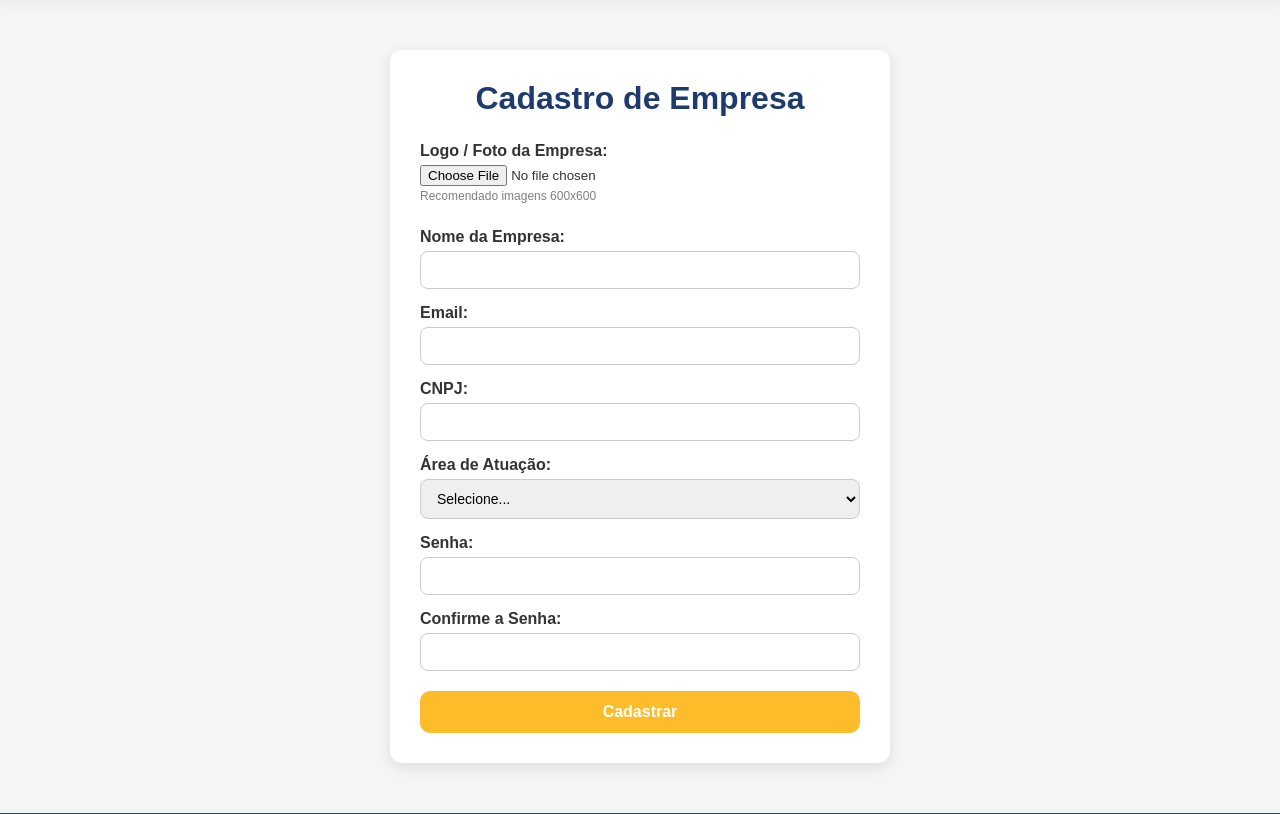
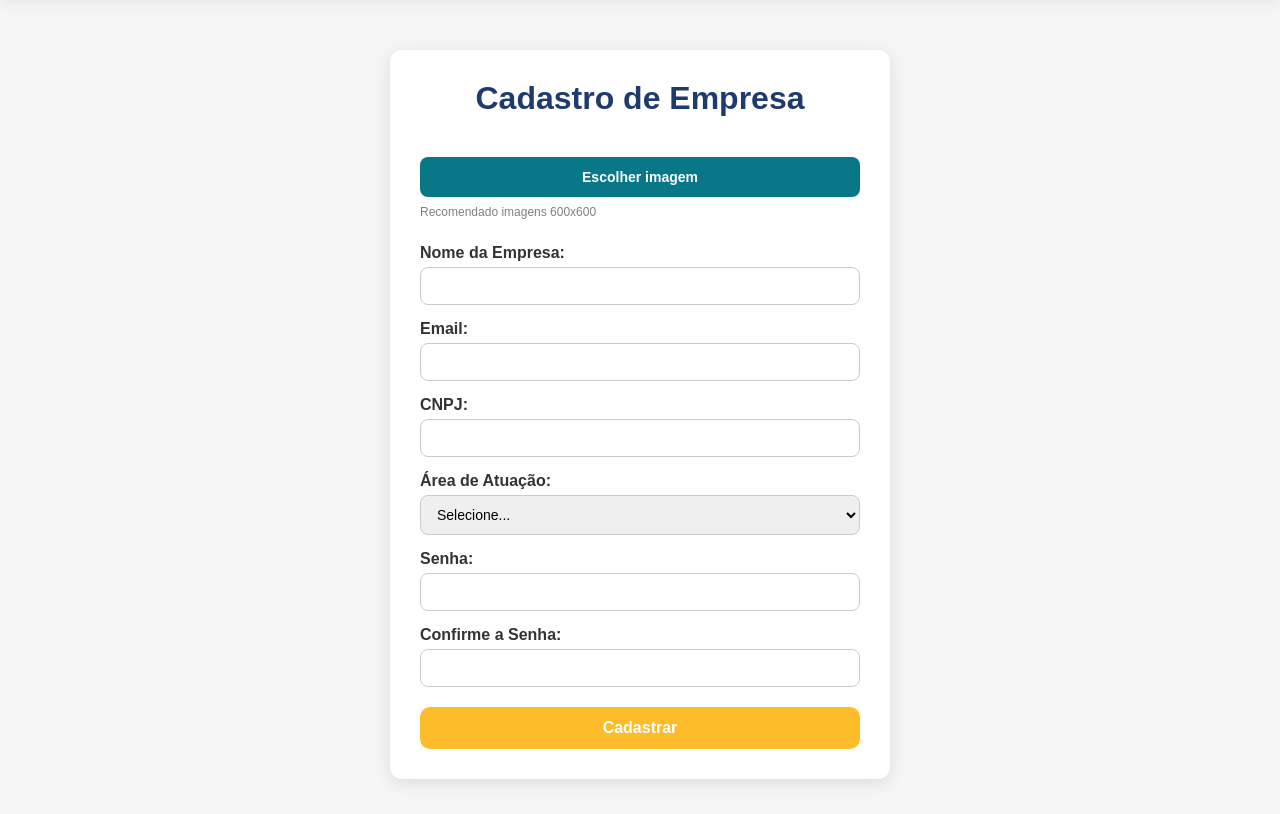
Before and after one commit to willian-hm/CareerLab, a PHP site: page /cadastro-empresa.php in a window 1280 px wide. Shown: the part 68-882 px from the top of the page. Run offline with PHP 8.4, Linux system fonts and the light colour scheme; data that the repository does not hold is empty; some libraries are stand-ins or nearby versions.

Commit message:
parte empresa 2

```diff
--- a/screens/cadastro-empresa.php
+++ b/screens/cadastro-empresa.php
@@ -28,9 +28,13 @@ unset($_SESSION['mensagem']);
             <?php endif; ?>
             <form method="POST" enctype="multipart/form-data" action="processa-empresa.php">
 
-                <label>Logo / Foto da Empresa:</label>
-                <input type="file" name="foto" accept="image/*" onchange="previewImage(event)">
+                <!-- Botão personalizado -->
+                <label for="foto" class="custom-file-label">Escolher imagem</label>
+                <input type="file" id="foto" name="foto" accept="image/*" onchange="previewImage(event)">
                 <small>Recomendado imagens 600x600</small>
+
+                <!-- Nome do arquivo e preview -->
+                <p id="file-name"></p>
                 <div id="preview-container">
                     <img id="preview" src="#" alt="Preview" style="display:none;">
                 </div>
--- a/screens/cadastro.css
+++ b/screens/cadastro.css
@@ -69,6 +69,40 @@ form select {
     transition: 0.2s;
 }
 
+/* Input de arquivo estilizado */
+form input[type="file"] {
+    display: none; /* Esconde o input padrão */
+}
+
+/* Label que simula o botão */
+.custom-file-label {
+    display: inline-block;
+    width: 100%;
+    padding: 12px;
+    background-color: var(--azul);
+    color: #fff;
+    font-size: 14px;
+    font-weight: bold;
+    text-align: center;
+    border-radius: 8px;
+    cursor: pointer;
+    transition: background-color 0.3s, transform 0.2s;
+}
+
+.custom-file-label:hover {
+    background-color: var(--azul-escuro);
+    transform: scale(1.02);
+}
+
+/* Texto com nome do arquivo selecionado */
+#file-name {
+    margin-top: 8px;
+    text-align: center;
+    font-size: 13px;
+    color: #444;
+}
+
+
 form input:focus,
 form textarea:focus,
 form select:focus {
--- a/screens/feed.css
+++ b/screens/feed.css
@@ -69,7 +69,7 @@ transform: translateY(-2px);
 /* Imagem do post */
 .post-card img {
 width: 100%;
-height: auto;
+height: 500px;
 object-fit: cover;
 }
 
```
Also changed, not shown: screens/cadastro-mentor.php (+15 -4 lines), screens/cadastro-usuario.php (+6 -2 lines), screens/index.php (+0 -8 lines), uploads/img_690c8b1c1d40f4.96499919.jpg (added), uploads/img_690c8cca0e1459.70559841.png (added), uploads/img_690c8ccdc73ca6.62878705.png (added), uploads/img_690c8cce297562.42240382.png (added), uploads/img_690c8cd59564b8.35193674.png (added), uploads/img_690c8daa386734.02248215.jpg (added).
